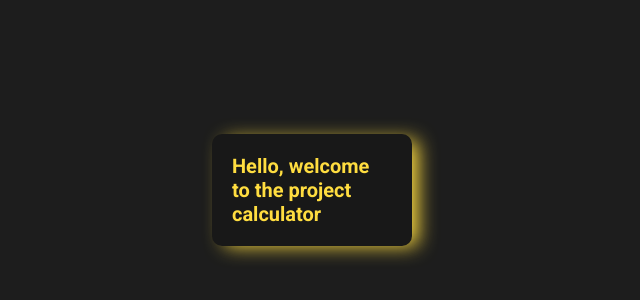
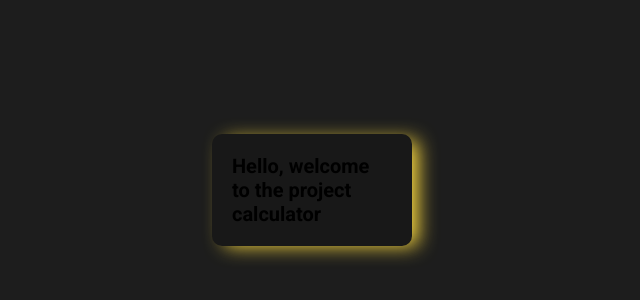
Before and after one commit to blackjack-ttp/Project-Calculator, a React (Vite) app: page / in a window 1280 px wide. Shown: the part 230-530 px from the top of the page, without its empty margins (328-968 px from the left). Built offline with nearby package versions, Linux system fonts and the light colour scheme.

Commit message:
#2 [Feature] Screen Component and edit file SCSS Wrapper Component

```diff
--- /dev/null
+++ b/src/components/screen/style.scss
@@ -0,0 +1,4 @@
+.screen {
+    height: 4rem;
+    margin-bottom: 4rem;
+}
--- a/src/components/wrapper/style.scss
+++ b/src/components/wrapper/style.scss
@@ -5,8 +5,4 @@
     margin-top: 4rem;
     border-radius: 1rem;
     box-shadow: 9px 3px 19px -3px var(--yellow-theme-main-color);
-
-    h1 {
-        color: var(--yellow-theme-main-color);
-    }
 }
```
Also changed, not shown: src/components/screen/index.jsx (added, +16 -0 lines).
